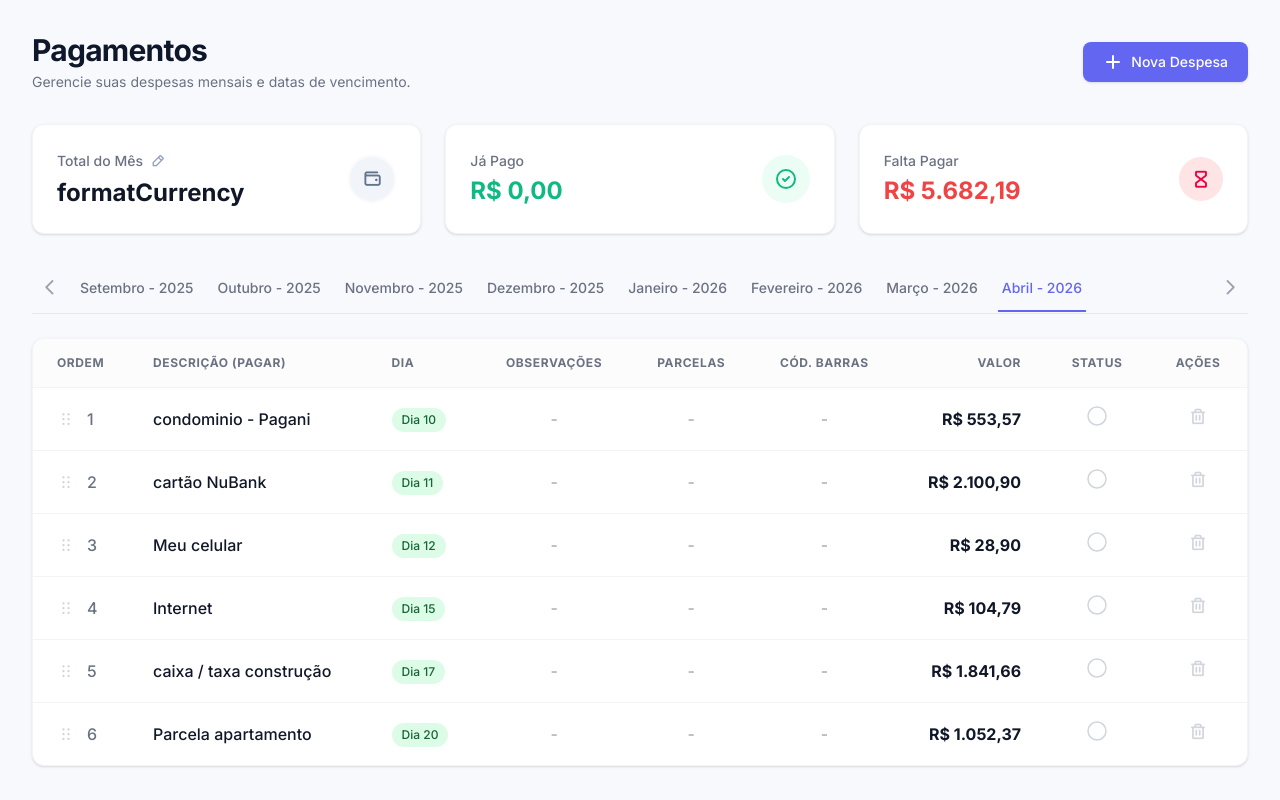
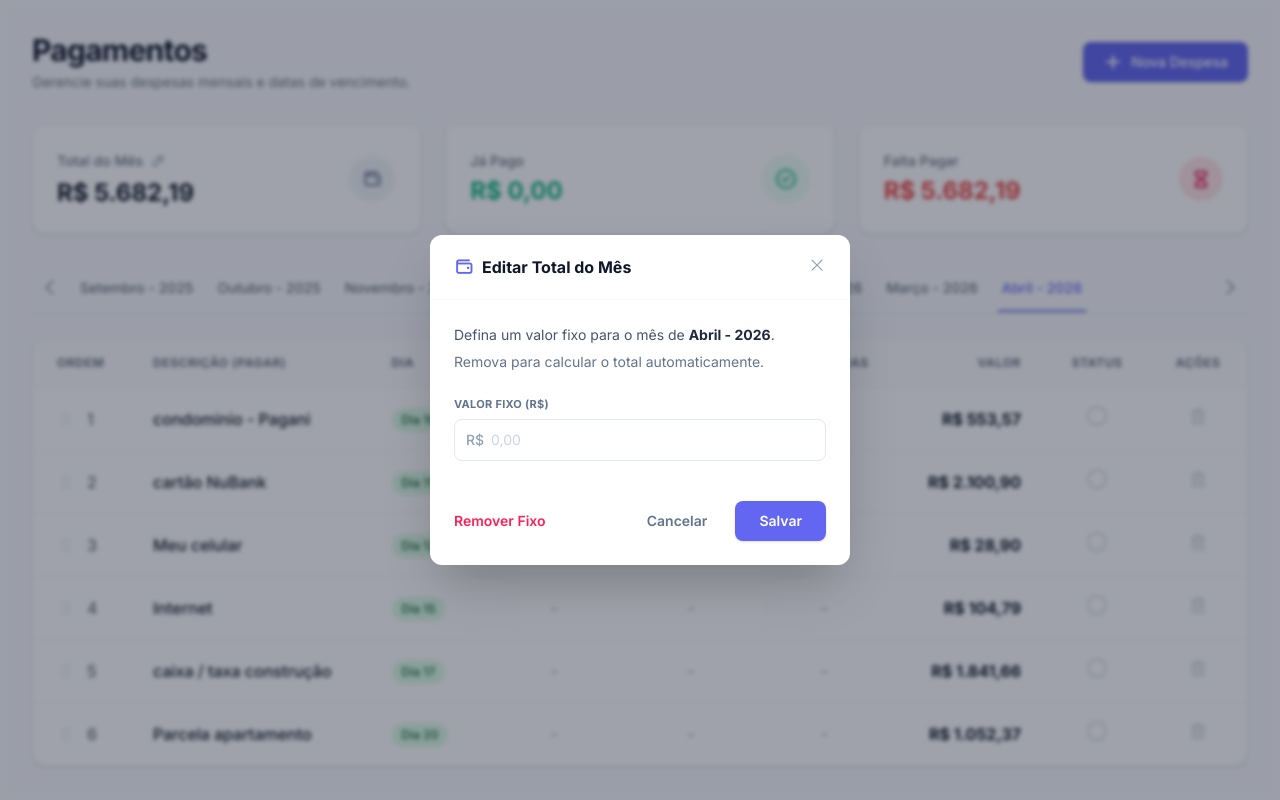
Before and after one commit to marquezani/financeiro, a Vue app: page / in a window 1280 px wide. Both pictures are taken after a click on the button 157 px from the left and 161 px from the top of the page. Built offline with nearby package versions, Linux system fonts and the light colour scheme.

Commit message:
adicionado novo modal total do mes

```diff
--- a/src/views/FinanceiroView.vue
+++ b/src/views/FinanceiroView.vue
@@ -44,7 +44,9 @@
               <i class="ph-bold ph-pencil-simple text-sm"></i>
             </button>
           </div>
-          <h2 class="text-2xl font-bold text-gray-900">formatCurrency</h2>
+          <h2 class="text-2xl font-bold text-gray-900">
+            {{ formatarMoeda(totalMes) }}
+          </h2>
         </div>
         <div
           class="h-12 w-12 rounded-full bg-gray-50 flex items-center justify-center"
@@ -361,25 +363,113 @@
         </div>
       </div>
     </div>
+
+    <div
+      v-if="isEditTotalModalOpen"
+      class="fixed inset-0 bg-slate-900/40 backdrop-blur-[2px] flex items-center justify-center z-50 p-4"
+    >
+      <div
+        class="bg-white rounded-xl shadow-2xl w-full max-w-[420px] flex flex-col"
+        @click.stop
+      >
+        <div
+          class="px-6 py-5 flex items-center justify-between border-b border-slate-50"
+        >
+          <div class="flex items-center gap-2">
+            <i class="ph-bold ph-wallet text-[#6366f1] text-xl"></i>
+            <h3 class="text-base font-bold text-[#0f172a]">
+              Editar Total do Mês
+            </h3>
+          </div>
+          <button
+            @click="isEditTotalModalOpen = false"
+            class="text-slate-400 hover:text-slate-600 transition-colors"
+          >
+            <i class="ph ph-x text-lg"></i>
+          </button>
+        </div>
+
+        <div class="p-6">
+          <p class="text-[14px] text-slate-600 mb-1 leading-relaxed">
+            Defina um valor fixo para o mês de
+            <strong class="text-slate-800 font-bold">Abril - 2026</strong>.
+          </p>
+          <p class="text-[14px] text-slate-500 mb-6">
+            Remova para calcular o total automaticamente.
+          </p>
+
+          <div>
+            <label
+              class="block text-[11px] font-bold text-slate-500 uppercase tracking-wide mb-1.5"
+            >
+              Valor Fixo (R$)
+            </label>
+            <div class="relative flex items-center">
+              <span class="absolute left-3 text-slate-400 text-sm font-medium"
+                >R$</span
+              >
+              <input
+                type="number"
+                step="0.01"
+                placeholder="0,00"
+                class="w-full border border-slate-200 rounded-lg pl-9 pr-3 py-2.5 text-sm text-slate-800 placeholder-slate-300 focus:outline-none focus:border-[#6366f1] focus:ring-1 focus:ring-[#6366f1]"
+              />
+            </div>
+          </div>
+        </div>
+
+        <div class="px-6 py-4 flex items-center justify-between pb-6">
+          <button
+            class="text-sm font-semibold text-rose-500 hover:text-rose-600 transition-colors"
+          >
+            Remover Fixo
+          </button>
+
+          <div class="flex items-center gap-3">
+            <button
+              @click="isEditTotalModalOpen = false"
+              class="px-4 py-2 text-sm font-semibold text-slate-500 hover:text-slate-800 hover:bg-slate-100 rounded-lg transition-colors"
+            >
+              Cancelar
+            </button>
+            <button
+              class="px-6 py-2.5 text-sm font-semibold text-white bg-[#6366f1] hover:bg-[#4f46e5] rounded-lg transition-colors shadow-sm"
+            >
+              Salvar
+            </button>
+          </div>
+        </div>
+      </div>
+    </div>
   </div>
 </template>
 
 <script setup>
 import { ref, computed } from "vue";
 
+// Controle do Modal Novo Pagamento
 const isModalOpen = ref(false);
 
+// Controle do Modal Editar Total
+const isEditTotalModalOpen = ref(false);
+
 const openEditTotal = () => {
-  console.log("Abrir edição do total");
+  isEditTotalModalOpen.value = true;
 };
 
+// Controle de Navegação de Meses
 const mesAtivo = ref("abril-2026");
+const tabsContainer = ref(null);
 
-const totalPending = computed(() => {
-  return despesas.value
-    .filter((item) => !item.pago)
-    .reduce((acc, curr) => acc + Number(curr.valor || 0), 0);
-});
+const scrollTabs = (direction) => {
+  if (tabsContainer.value) {
+    const scrollAmount = 250;
+    tabsContainer.value.scrollBy({
+      left: direction === "left" ? -scrollAmount : scrollAmount,
+      behavior: "smooth",
+    });
+  }
+};
 
 const meses = ref([
   { id: "setembro-2025", nome: "Setembro", ano: "2025" },
@@ -449,6 +539,19 @@ const despesas = ref([
   },
 ]);
 
+// Cálculo do Total do Mês (soma de todas as despesas)
+const totalMes = computed(() => {
+  return despesas.value.reduce((acc, curr) => acc + Number(curr.valor || 0), 0);
+});
+
+// Cálculo do Valor Pendente (apenas o que ainda não foi pago)
+const totalPending = computed(() => {
+  return despesas.value
+    .filter((item) => !item.pago)
+    .reduce((acc, curr) => acc + Number(curr.valor || 0), 0);
+});
+
+// Função utilitária para formatar o valor monetário
 const formatarMoeda = (valor) => {
   return new Intl.NumberFormat("pt-BR", {
     style: "currency",
```
